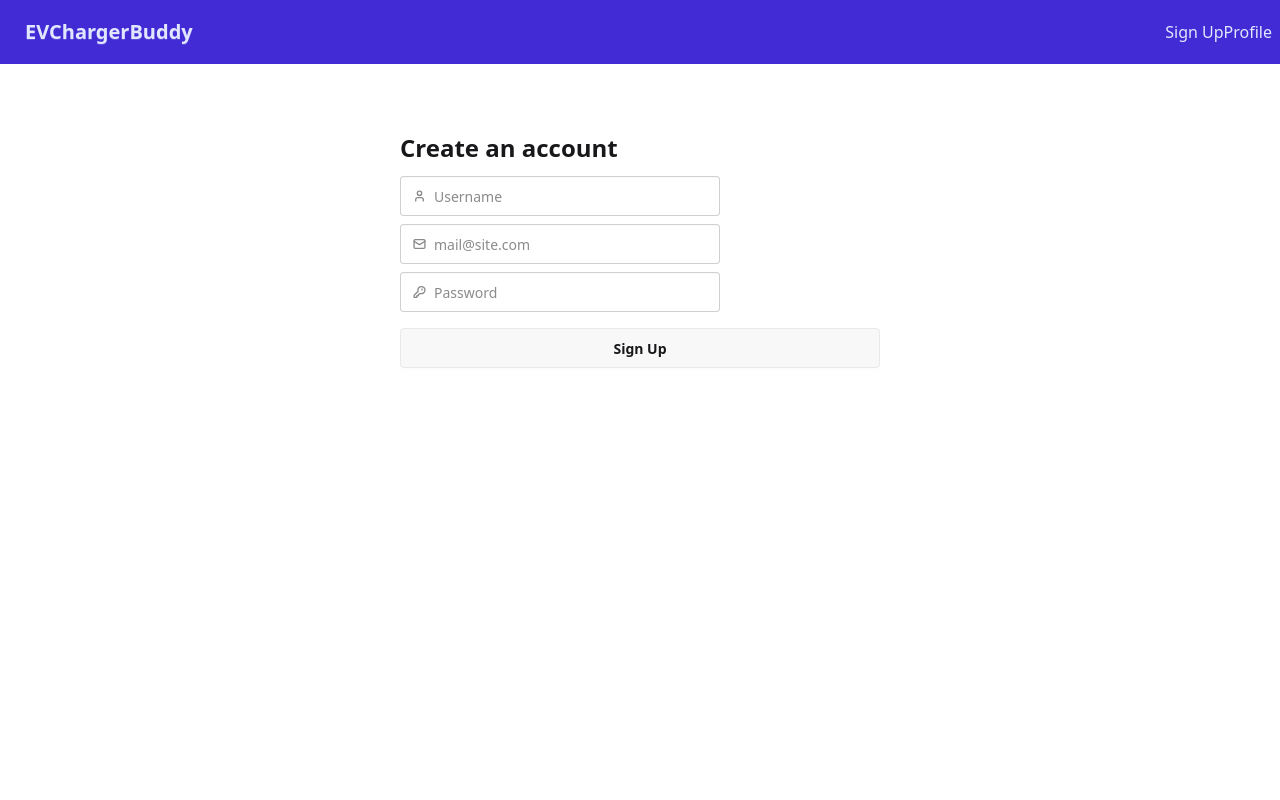
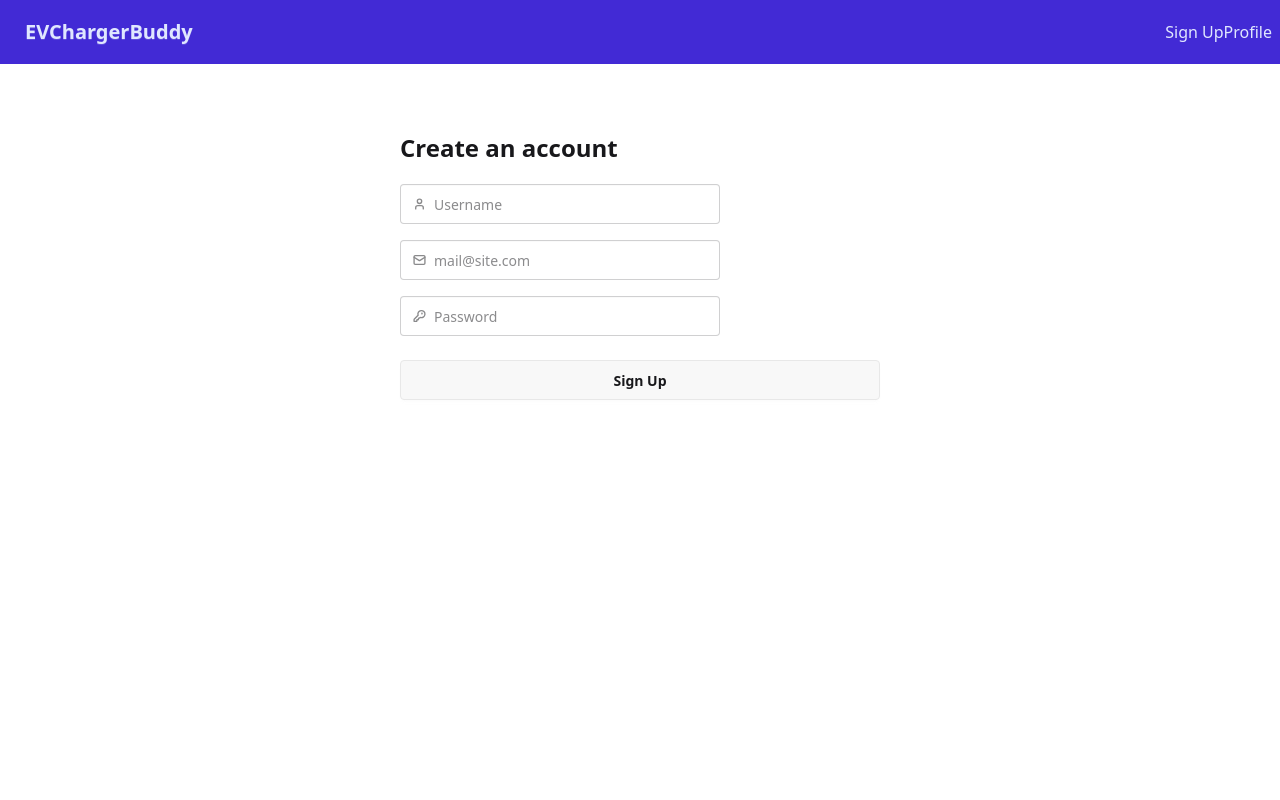
Before and after one commit to Parth-Bhovad/EVChargerBuddyy, a Next.js app: page /signup in a window 1280 px wide. Shown: the top 800 px of the page. Built offline with nearby package versions, Linux system fonts and the light colour scheme.

Commit message:
Form and form action added

```diff
--- a/src/app/ui/Signup.tsx
+++ b/src/app/ui/Signup.tsx
@@ -4,13 +4,14 @@ import UserNameInput from "./UserNameInput";
 import EmailInput from "./EmailInput";
 import PasswordInput from "./PasswordInput";
 import Button from "./Button";
+import {CreateUser} from "../lib/action";
 
 function Signup() {
     const [username, setUsername] = useState("");
     const [email, setEmail] = useState("");
     const [password, setPassword] = useState("");
     return (
-        <>
+        <form action={CreateUser} className="grid">
             <div className="my-2">
                 <UserNameInput username={username} setUsername={setUsername} />
             </div>
@@ -22,9 +23,9 @@ function Signup() {
             </div>
 
             <div className="my-4">
-                <Button btnName="Sign Up"/>
+                <Button btnName="Sign Up" btnType="submit" />
             </div>
-        </>
+        </form>
      );
 }
 
```
